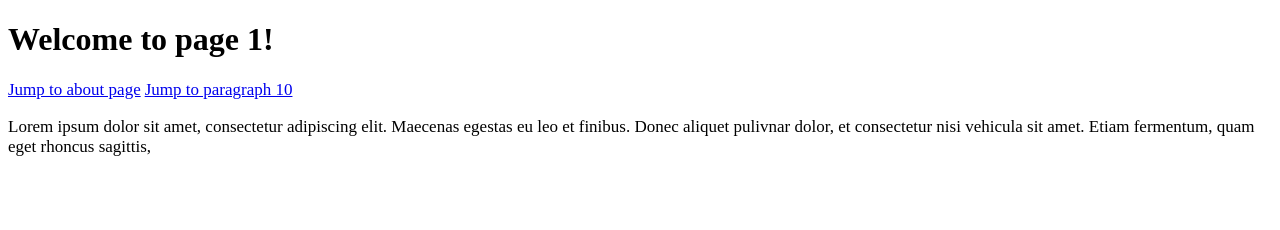
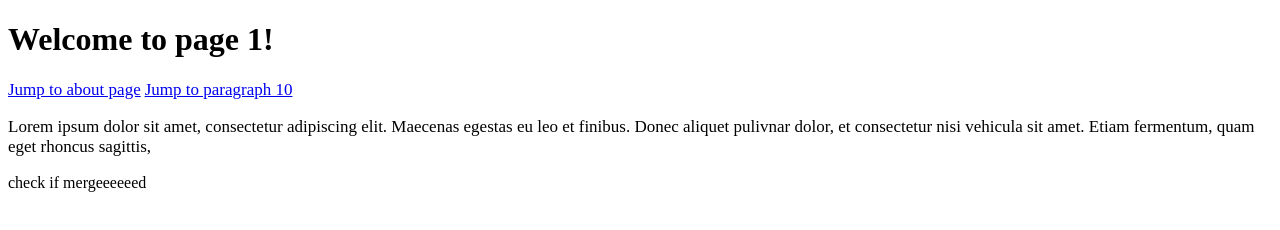
Before and after one commit to yotamgr314/shenkarWebCourseHW, a plain HTML site: page index.html in a window 1280 px wide. Drawn offline with Linux system fonts and the light colour scheme.

Commit message:
thats a check message to seee if works

```diff
--- a/index.html
+++ b/index.html
@@ -27,7 +27,7 @@
         <p></p>
 
 <!-- check if merged -->
-
+    check if mergeeeeeed
 
     </body>
 </html>
```
